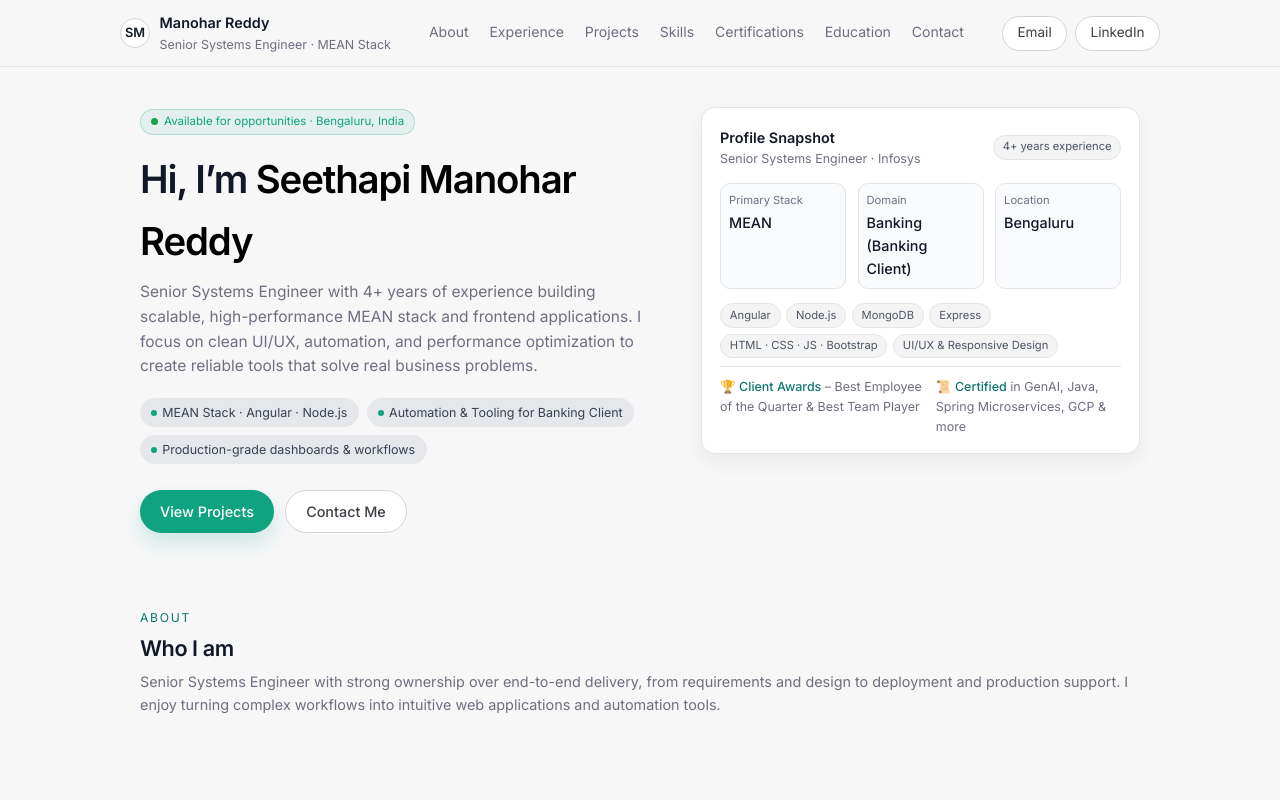
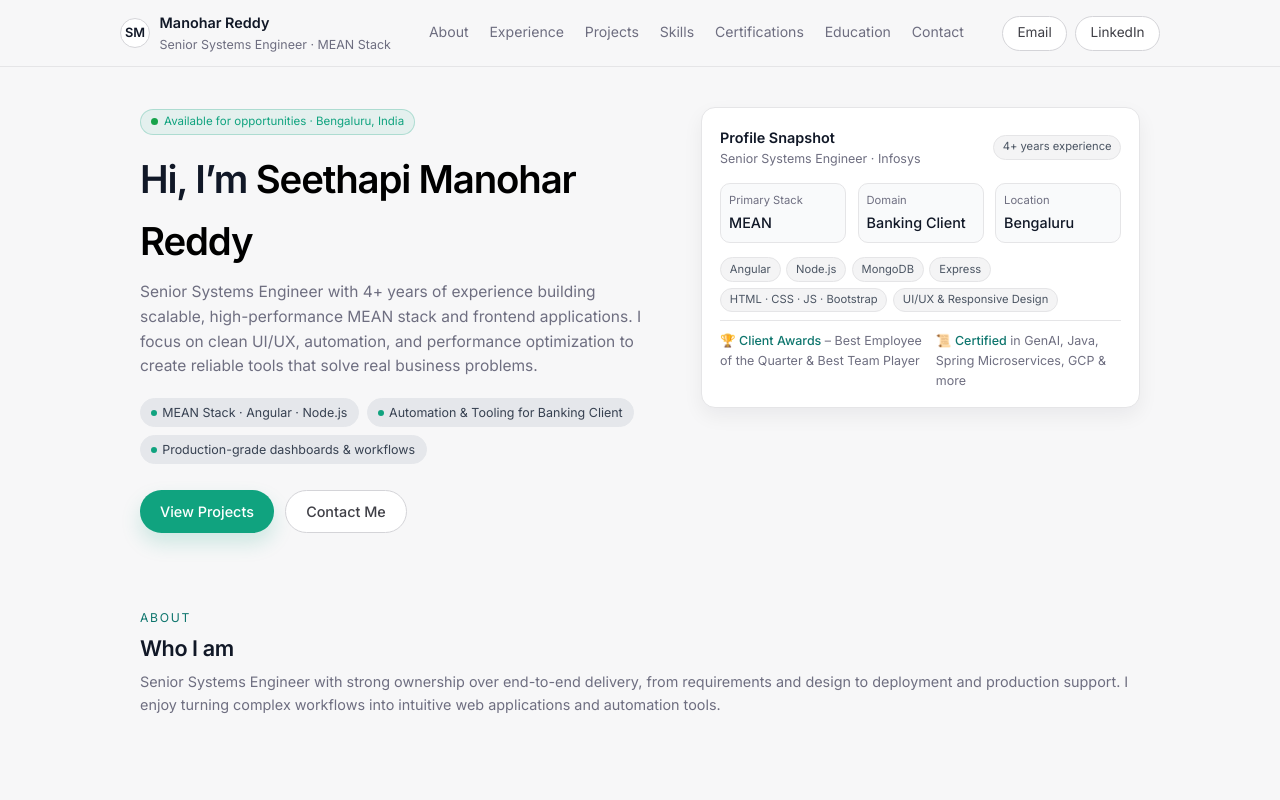
Before and after one commit to manoharseethapi-dev/Portfolio, a plain HTML site: page index.html in a window 1280 px wide. Shown: the top 800 px of the page. Drawn offline with Linux system fonts and the light colour scheme.

Commit message:
Fix spacing in Banking Client label

```diff
--- a/index.html
+++ b/index.html
@@ -964,7 +964,7 @@
                 </div>
                 <div class="stat-pill">
                   <span class="stat-label">Domain</span>
-                  <span class="stat-value">Banking (Banking Client)</span>
+                  <span class="stat-value"> Banking Client </span>
                 </div>
                 <div class="stat-pill">
                   <span class="stat-label">Location</span>
```
